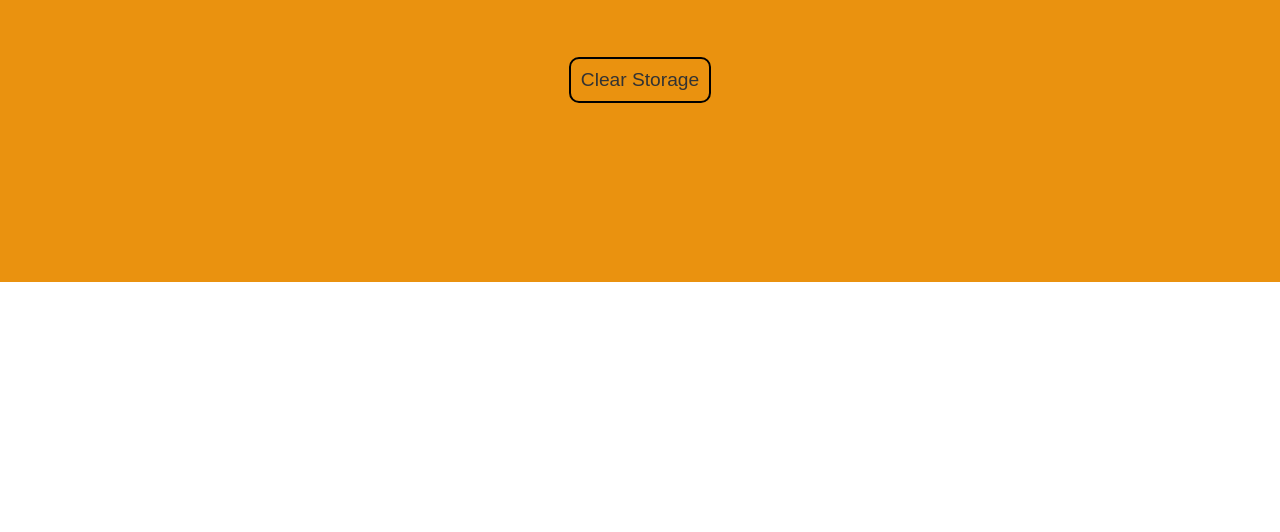
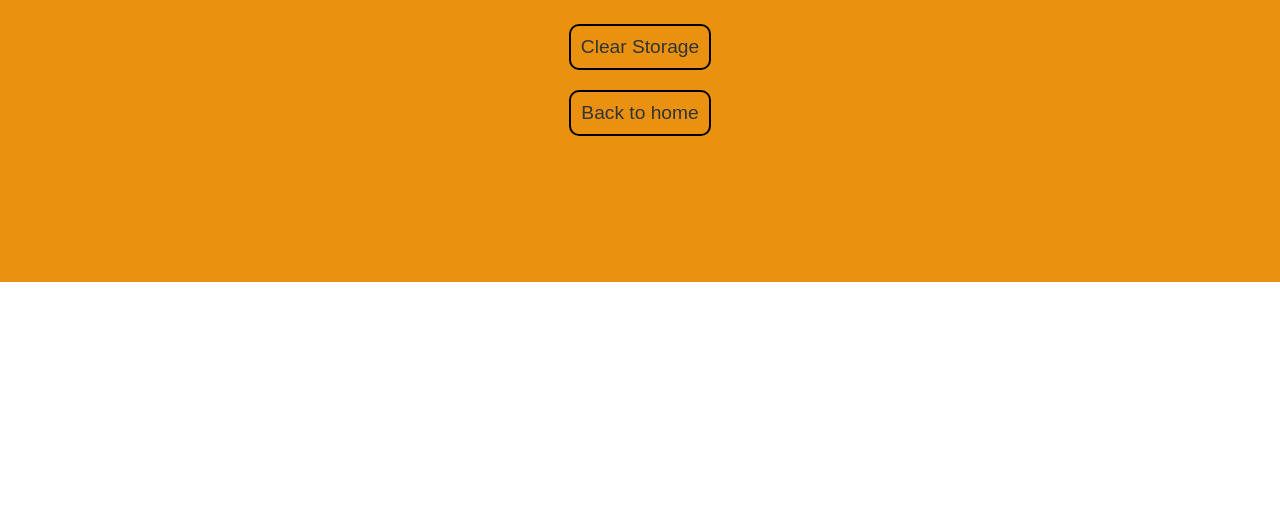
Before and after one commit to SamerFakih/Quiz-Application, a plain HTML site: page dashboard.html in a window 1280 px wide. Shown: the part 268-800 px from the top of the page. Drawn offline with Linux system fonts and the light colour scheme.

Commit message:
added back to home button in dashboard

```diff
--- a/dashboard.html
+++ b/dashboard.html
@@ -10,8 +10,9 @@
     <div class="container flex">
     <h1 class="h1 flex">Welcome to the Dashboard</h1>
     <div class="dashboard flex" id="userList">
-    </div>
+    </div class="flex">
     <button class="btn flex" id="clear">Clear Storage</button>
+    <button class="btn flex" id="home">Back to home</button>
     </div>
 <script src="./scripts/dashboard.js"></script>
 <script src="./scripts/register.js"></script>
--- a/scripts/dashboard.js
+++ b/scripts/dashboard.js
@@ -27,3 +27,7 @@ function displayUsers() {
 }
 
 document.addEventListener("DOMContentLoaded", displayUsers);
+
+document.getElementById("home").addEventListener("click", function() {
+    window.location.href = "index.html";
+});
--- a/styles/dashboard.css
+++ b/styles/dashboard.css
@@ -31,6 +31,7 @@
 .btn {
     padding: 20px;
     padding: 10px;
+    margin: 10px;
     font-size: 1.2em;
     background-color: rgb(234, 146, 15);
     border: black 2px solid;
```
Also changed, not shown: 1 other file.
